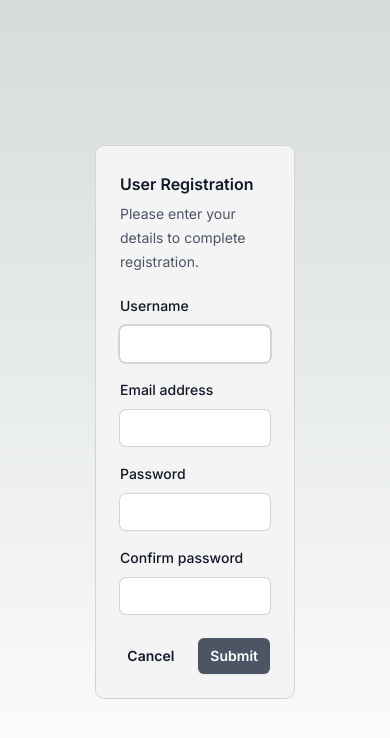
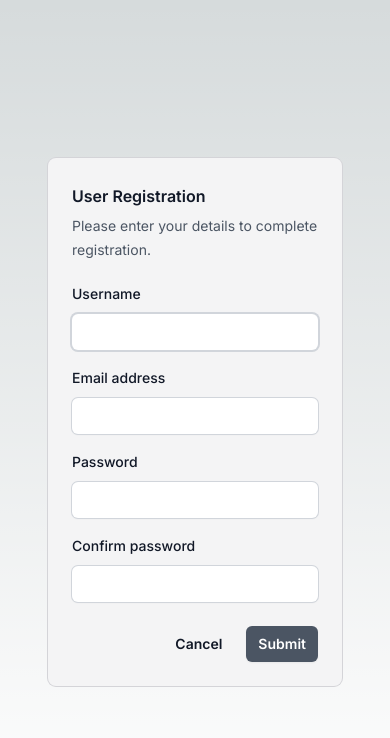
Before and after one commit to matthewalton/next-js-form-validation, a Next.js app: page / in a window 390 px wide. Shown: the top 738 px of the page. Built offline with nearby package versions, Linux system fonts and the light colour scheme.

Commit message:
Fixed mobile layout

```diff
--- a/src/app/_components/form-buttons/index.tsx
+++ b/src/app/_components/form-buttons/index.tsx
@@ -7,7 +7,7 @@ function FormButtons() {
   const { pending } = useFormStatus();
 
   return (
-    <div className="mt-6 flex items-center justify-end gap-x-6">
+    <div className="mt-6 flex flex-wrap items-center justify-end gap-x-6 gap-y-2">
       <button
         type="button"
         className="text-sm font-semibold leading-6 text-gray-900"
--- a/src/app/page.tsx
+++ b/src/app/page.tsx
@@ -2,7 +2,7 @@ import MyForm from "./_components/my-form";
 
 export default function Home() {
   return (
-    <main className="flex min-h-screen flex-col items-center justify-center p-24">
+    <main className="flex min-h-screen flex-col items-center justify-center p-12 sm:p-24">
       <MyForm />
     </main>
   );
--- a/src/app/registered/page.tsx
+++ b/src/app/registered/page.tsx
@@ -2,7 +2,7 @@ import Link from "next/link";
 
 export default function Page() {
   return (
-    <main className="flex min-h-screen flex-col items-center justify-center gap-5 p-24">
+    <main className="flex min-h-screen flex-col items-center justify-center gap-5 p-12 sm:p-24">
       <div className="text-center">
         <h1 className="text-2xl font-medium">Successfully registered!</h1>
         <p>You have created a form with validation, well done!</p>
```
